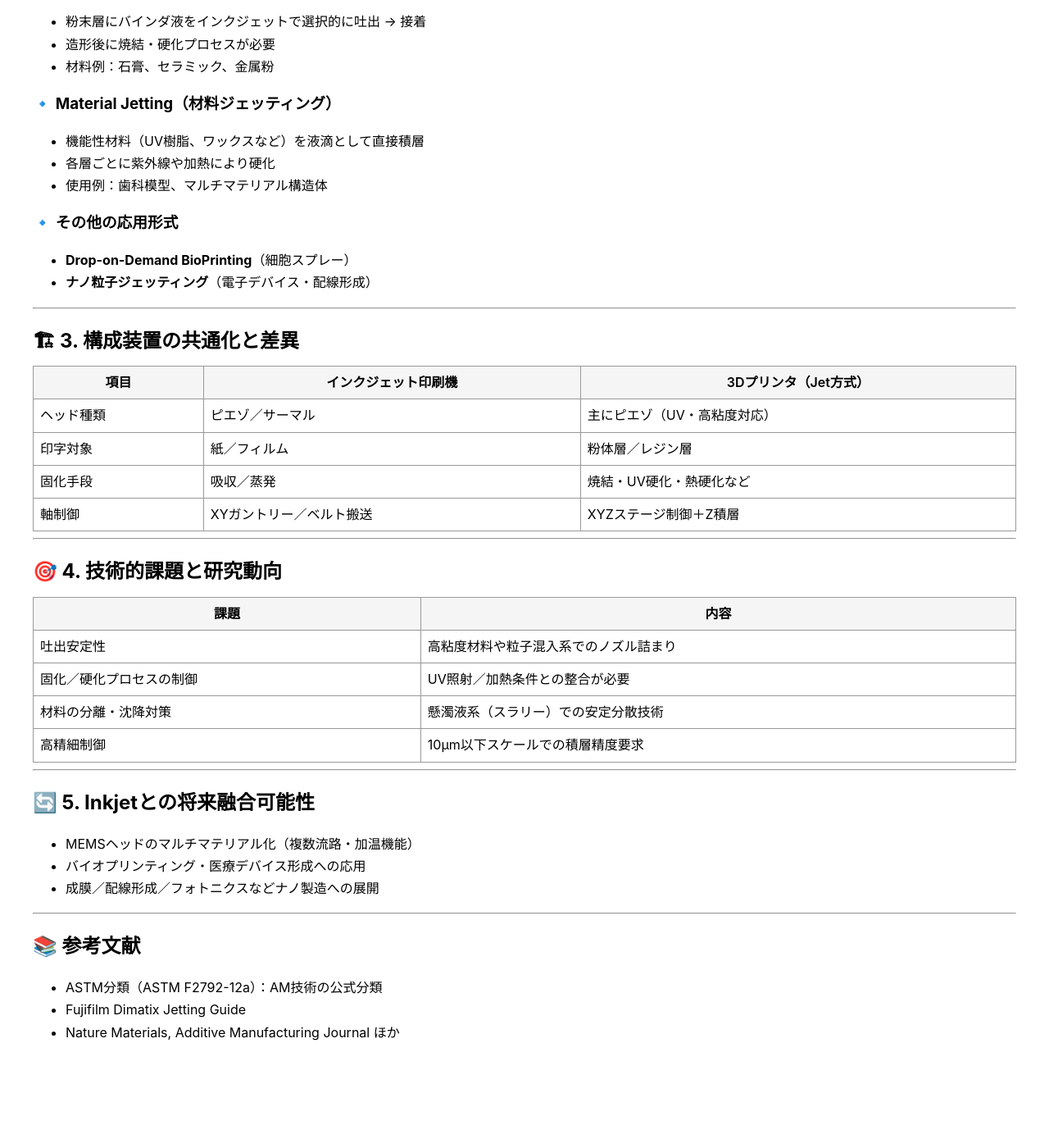
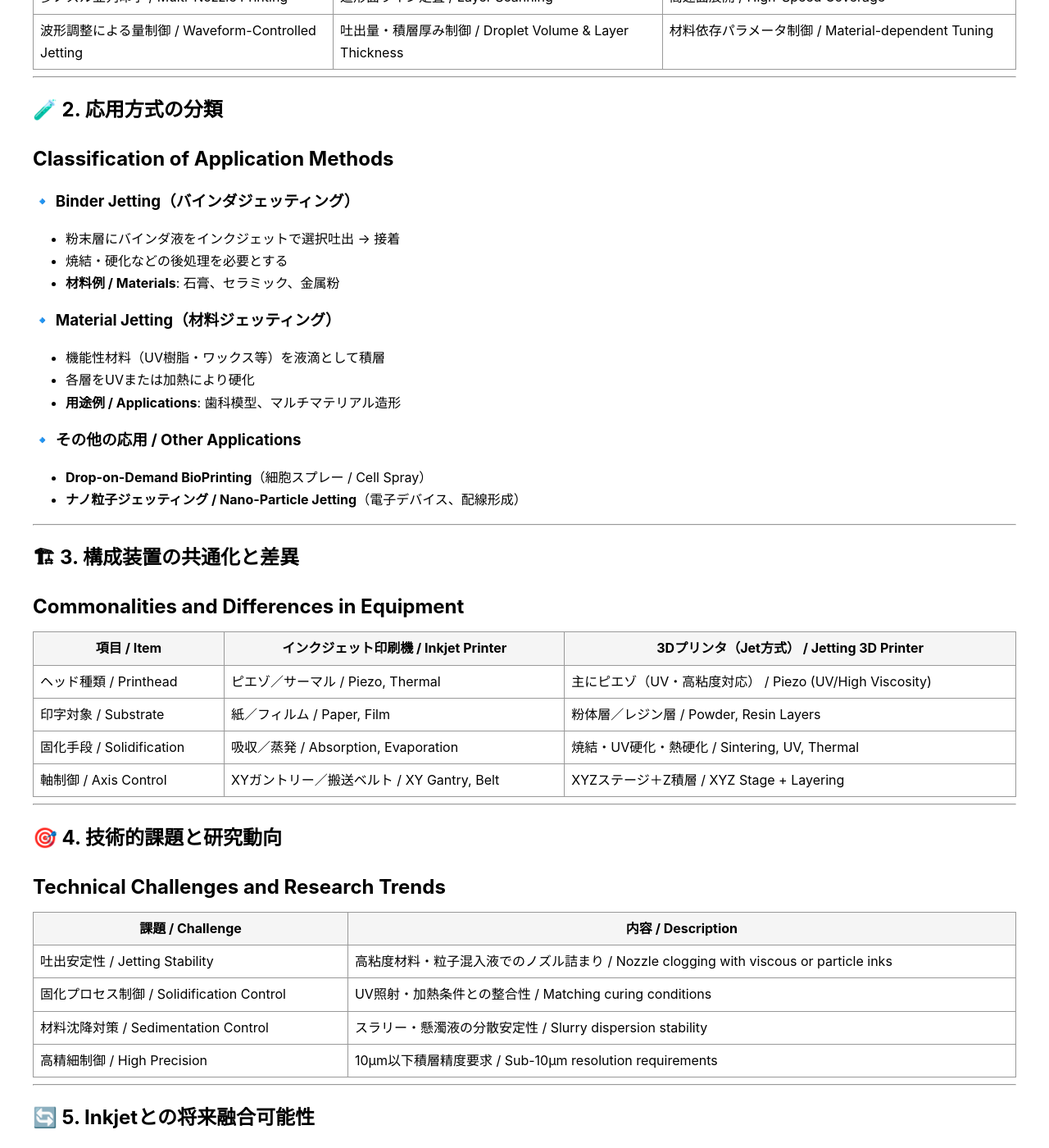
Before and after one commit to Samizo-AITL/Inkjet, a Jekyll site: the page built from 3d_printing/overview.md, in a window 1280 px wide and 1400 px high, scrolled down 531 px. Shown: the whole window at 82% size. Built offline with Jekyll 4.4.1, drawn with Linux system fonts in a browser that asks for light colours; our own code applies the rules of GitHub Pages for plain Markdown files; before the commit the page ends 1832 px from its top, so only the background shows below that; some of the changed text lies outside the part shown.

Commit message:
Update overview.md

```diff
--- a/3d_printing/overview.md
+++ b/3d_printing/overview.md
@@ -1,73 +1,86 @@
-# インクジェット技術と3Dプリンタ応用 / Inkjet Applications in 3D Printing
+---
+title: "インクジェット技術と3Dプリンタ応用 | Inkjet Applications in 3D Printing"
+layout: default
+---
 
-本章では、インクジェット方式を基盤とした3Dプリンティング技術の分類と、関連技術のマッピングを行います。
-インクジェットの高精度な液滴制御技術は、**微細材料吐出・バインダ接着・機能性材料積層**といった3D造形応用に展開されつつあります。
+---
+
+# インクジェット技術と3Dプリンタ応用
+# Inkjet Applications in 3D Printing
+
+本章では、インクジェット方式を基盤とした **3Dプリンティング技術の分類とマッピング** を行います。
+インクジェットの高精度な液滴制御技術は、**微細材料吐出・バインダ接着・機能性材料積層**といった3D造形応用に発展しています。
 
 ---
 
 ## 🧩 1. インクジェットと3Dプリンタの接点
+## Points of Contact between Inkjet and 3D Printers
 
-| インクジェット技術      | 3Dプリンタ応用                       | 共通点                             |
-|-------------------------|--------------------------------------|------------------------------------|
-| 高精度液滴制御           | 材料吐出／接着剤噴射                 | マイクロ秒オーダーの液滴生成制御  |
-| 多ノズル並列印字         | 造形面へのライン走査                 | 高速面展開                         |
-| 波形調整による量制御     | 吐出量／積層厚みの制御               | 材料依存パラメータチューニング     |
+| **インクジェット技術 / Inkjet Technology** | **3Dプリンタ応用 / 3D Printing Application** | **共通点 / Commonality** |
+|--------------------------------------------|-----------------------------------------------|--------------------------|
+| 高精度液滴制御 / Precise Droplet Control   | 材料吐出・接着剤噴射 / Material & Binder Jetting | マイクロ秒単位の液滴生成 / Microsecond-scale droplet control |
+| 多ノズル並列印字 / Multi-Nozzle Printing    | 造形面ライン走査 / Layer Scanning             | 高速面展開 / High-Speed Coverage |
+| 波形調整による量制御 / Waveform-Controlled Jetting | 吐出量・積層厚み制御 / Droplet Volume & Layer Thickness | 材料依存パラメータ制御 / Material-dependent Tuning |
 
 ---
 
 ## 🧪 2. 応用方式の分類
+## Classification of Application Methods
 
-### 🔹 Binder Jetting（バインダジェッティング）
+### 🔹 **Binder Jetting（バインダジェッティング）**
+- 粉末層にバインダ液をインクジェットで選択吐出 → 接着
+- 焼結・硬化などの後処理を必要とする
+- **材料例 / Materials**: 石膏、セラミック、金属粉
 
-- 粉末層にバインダ液をインクジェットで選択的に吐出 → 接着
-- 造形後に焼結・硬化プロセスが必要
-- 材料例：石膏、セラミック、金属粉
+### 🔹 **Material Jetting（材料ジェッティング）**
+- 機能性材料（UV樹脂・ワックス等）を液滴として積層
+- 各層をUVまたは加熱により硬化
+- **用途例 / Applications**: 歯科模型、マルチマテリアル造形
 
-### 🔹 Material Jetting（材料ジェッティング）
-
-- 機能性材料（UV樹脂、ワックスなど）を液滴として直接積層
-- 各層ごとに紫外線や加熱により硬化
-- 使用例：歯科模型、マルチマテリアル構造体
-
-### 🔹 その他の応用形式
-
-- **Drop-on-Demand BioPrinting**（細胞スプレー）
-- **ナノ粒子ジェッティング**（電子デバイス・配線形成）
+### 🔹 **その他の応用 / Other Applications**
+- **Drop-on-Demand BioPrinting**（細胞スプレー / Cell Spray）
+- **ナノ粒子ジェッティング / Nano-Particle Jetting**（電子デバイス、配線形成）
 
 ---
 
 ## 🏗 3. 構成装置の共通化と差異
+## Commonalities and Differences in Equipment
 
-| 項目               | インクジェット印刷機          | 3Dプリンタ（Jet方式）         |
-|--------------------|-------------------------------|-------------------------------|
-| ヘッド種類         | ピエゾ／サーマル              | 主にピエゾ（UV・高粘度対応）   |
-| 印字対象           | 紙／フィルム                  | 粉体層／レジン層               |
-| 固化手段           | 吸収／蒸発                    | 焼結・UV硬化・熱硬化など       |
-| 軸制御             | XYガントリー／ベルト搬送     | XYZステージ制御＋Z積層         |
+| **項目 / Item**         | **インクジェット印刷機 / Inkjet Printer** | **3Dプリンタ（Jet方式） / Jetting 3D Printer** |
+|--------------------------|--------------------------------------------|-----------------------------------------------|
+| ヘッド種類 / Printhead   | ピエゾ／サーマル / Piezo, Thermal          | 主にピエゾ（UV・高粘度対応） / Piezo (UV/High Viscosity) |
+| 印字対象 / Substrate     | 紙／フィルム / Paper, Film                 | 粉体層／レジン層 / Powder, Resin Layers |
+| 固化手段 / Solidification | 吸収／蒸発 / Absorption, Evaporation       | 焼結・UV硬化・熱硬化 / Sintering, UV, Thermal |
+| 軸制御 / Axis Control    | XYガントリー／搬送ベルト / XY Gantry, Belt | XYZステージ＋Z積層 / XYZ Stage + Layering |
 
 ---
 
 ## 🎯 4. 技術的課題と研究動向
+## Technical Challenges and Research Trends
 
-| 課題                         | 内容                                     |
-|------------------------------|------------------------------------------|
-| 吐出安定性                  | 高粘度材料や粒子混入系でのノズル詰まり  |
-| 固化／硬化プロセスの制御     | UV照射／加熱条件との整合が必要           |
-| 材料の分離・沈降対策         | 懸濁液系（スラリー）での安定分散技術     |
-| 高精細制御                   | 10μm以下スケールでの積層精度要求         |
+| **課題 / Challenge**        | **内容 / Description** |
+|------------------------------|-------------------------|
+| 吐出安定性 / Jetting Stability | 高粘度材料・粒子混入液でのノズル詰まり / Nozzle clogging with viscous or particle inks |
+| 固化プロセス制御 / Solidification Control | UV照射・加熱条件との整合性 / Matching curing conditions |
+| 材料沈降対策 / Sedimentation Control | スラリー・懸濁液の分散安定性 / Slurry dispersion stability |
+| 高精細制御 / High Precision | 10µm以下積層精度要求 / Sub-10µm resolution requirements |
 
 ---
 
 ## 🔄 5. Inkjetとの将来融合可能性
+## Future Integration Possibilities with Inkjet
 
-- MEMSヘッドのマルチマテリアル化（複数流路・加温機能）
-- バイオプリンティング・医療デバイス形成への応用
-- 成膜／配線形成／フォトニクスなどナノ製造への展開
+- **MEMSヘッドのマルチマテリアル化**（複数流路・加温機能）
+- **バイオプリンティング × 医療デバイス形成**
+- **成膜／配線形成／フォトニクス製造への応用**
+- **CAD連携によるデジタルファブリケーションとの融合**
 
 ---
 
-## 📚 参考文献
+## 📚 参考文献 / References
 
-- ASTM分類（ASTM F2792-12a）：AM技術の公式分類
-- Fujifilm Dimatix Jetting Guide
-- Nature Materials, Additive Manufacturing Journal ほか
+- ASTM分類（ASTM F2792-12a）：*Standard Terminology for AM Technologies*
+- Fujifilm Dimatix: *Jetting Design Guide*
+- *Nature Materials*, *Additive Manufacturing Journal*
+
+---
```
